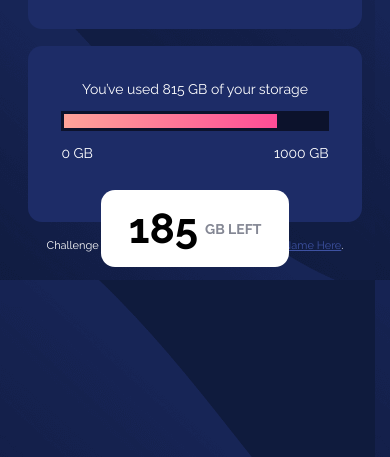
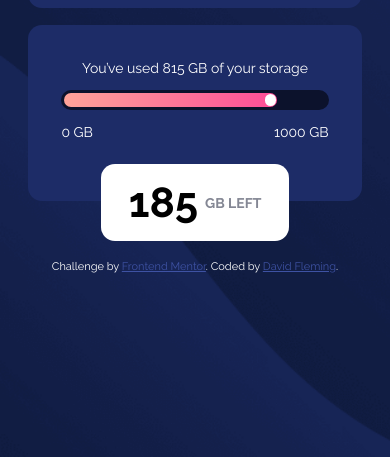
Before and after one commit to tonage72/fylo-data-storage-component-master, a plain HTML site: page index.html in a window 390 px wide. Shown: the part 387-844 px from the top of the page. Drawn offline with Linux system fonts and the light colour scheme.

Commit message:
mobile done. on to desktop.

```diff
--- a/css/style.css
+++ b/css/style.css
@@ -28,6 +28,7 @@ body {
 	gap: 1.2rem;
 	height: 100dvh;
 	background-image: url('../images/bg-mobile.png');
+	background-size: cover;
 }
 
 .card1,
@@ -54,12 +55,26 @@ body {
 	width: 80%;
 	padding: 3px;
 	background-color: hsl(229, 57%, 11%);
+	border-radius: 1rem;
 }
 
 .progress-bar-inner {
+	position: relative;
 	width: 81.5%;
 	height: 1rem;
 	background-image: linear-gradient(to right, hsl(6, 100%, 80%), hsl(335, 100%, 65%));
+	border-radius: 1rem;
+}
+
+.progress-bar-inner::after {
+	position: absolute;
+	content: "";
+	width: .8rem;
+	height: .8rem;
+	background-color: white;
+	right: .1rem;
+	top: .1rem;
+	border-radius: 50%;
 }
 
 /* Logo */
@@ -138,7 +153,7 @@ body {
 	position: absolute;
 	border-radius: 1rem;
 	color: black;
-	bottom: -45px;
+	bottom: -40px;
 	padding: 1rem 2rem;
 }
 
@@ -154,6 +169,7 @@ body {
 }
 
 .attribution {
+	margin-top: 3rem;
 	font-size: 11px;
 	text-align: center;
 }
@@ -161,3 +177,11 @@ body {
 .attribution a {
 	color: hsl(228, 45%, 44%);
 }
+
+@media (min-width: 1000px) {
+
+	body {
+		background-image: url('../images/bg-desktop.png');
+		background-size: cover;
+	}
+}
--- a/index.html
+++ b/index.html
@@ -42,7 +42,7 @@
   </div>
   <div class="attribution">
     Challenge by <a href="https://www.frontendmentor.io?ref=challenge" target="_blank">Frontend Mentor</a>.
-    Coded by <a href="#">Your Name Here</a>.
+    Coded by <a href="#">David Fleming</a>.
   </div>
 </body>
 </html>
```
